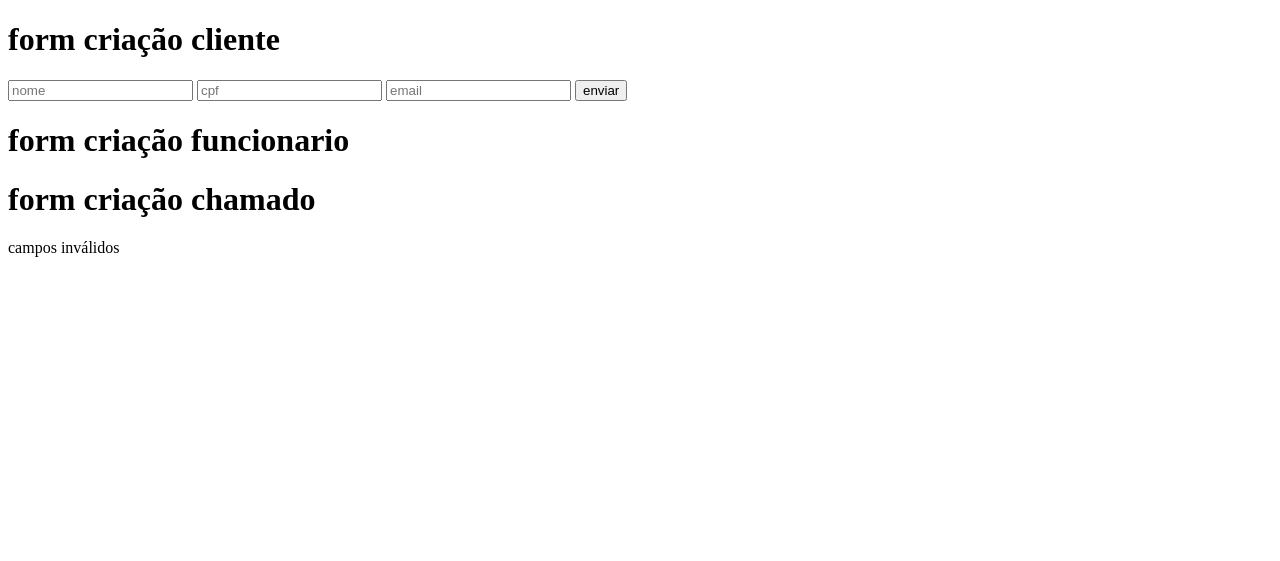
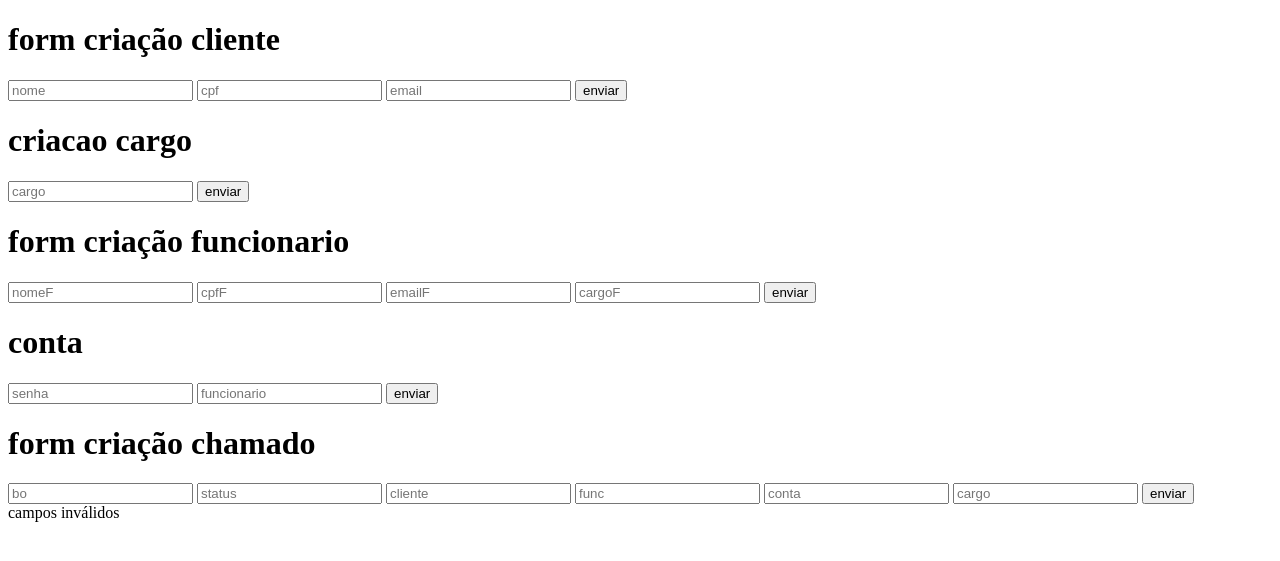
Before and after one commit to JuanPromath/SIstema-de-gest-o-helpDesk, a PHP site: page / in a window 1280 px wide. Shown: the top 561 px of the page. Run offline with PHP 8.4, Linux system fonts and the light colour scheme.

Commit message:
wqeqwewqe

```diff
--- a/projetoUmc/index.php
+++ b/projetoUmc/index.php
@@ -20,9 +20,53 @@
 
     </form>
 
+    <h1>criacao cargo</h1>
+
+    <form action="index.php" method="post">
+
+        <input type="text" sizeof='50' id='cargo' name="cargo" placeholder="cargo">
+
+        <button type="submit">enviar</button>
+
+    </form>
+
     <h1>form criação funcionario</h1>
 
+    <form action="index.php" method="post">
+
+        <input type="text" sizeof='50' id='nomeF' name="nomeF" placeholder="nomeF">
+        <input type="text" sizeof='50' id='cpfF' name="cpfF" placeholder="cpfF">
+        <input type="email" placeholder="emailF" id="emailF" name="emailF">
+        <input type="text" placeholder="cargoF" id="cargoF" name="cargoF">
+
+        <button type="submit">enviar</button>
+
+    </form>
+
+    <h1>conta</h1>
+    <form action="index.php" method="post">
+
+        <input type="text" sizeof='50' id='senha' name="senha" placeholder="senha">
+        <input type="text" placeholder="funcionario" id="funcionario" name="funcionario">
+
+        <button type="submit">enviar</button>
+
+    </form>
+
     <h1>form criação chamado</h1>
+
+    <form action="index.php" method="post">
+
+        <input type="text" sizeof='50' id='bo' name="bo" placeholder="bo">
+        <input type="text" sizeof='50' id='status' name="status" placeholder="status">
+        <input type="text" id="cliente" name="cliente" placeholder="cliente">
+        <input type="text" id="func" name="func" placeholder="func">
+        <input type="text" id="conta" name="conta" placeholder="conta">
+        <input type="text" id="cargo" name="cargo" placeholder="cargo">
+
+        <button type="submit">enviar</button>
+
+    </form>
 
 </body>
 </html>
@@ -46,18 +90,24 @@
         die('campos inválidos');
     }
 
+    function insert($colunas, $valores){
+
+        var_dump($colunas);
+        var_dump($valores);
+        for($i = 0; $i < sizeof($valores);$i++){
+
+            echo $valores[$i];
+
+        }
+
+    }
+
     $consulta = "INSERT INTO Cliente (nome,cpf,email) VALUES('" . $_POST['nome'] . "','" . $_POST['cpf'] . "','" . $_POST['email'] . "')";
-    echo $consulta;
+    //echo $consulta;
+
+    insert(['nome', 'cpf', 'email'], $_POST);
 
     $resposta = mysqli_query($conn,$consulta);
 
-    if($resposta){
-        $consulta2 = 'SELECT * FROM Cliente';
-        $resposta2 = mysqli_query($conn,$consulta2);
-        var_dump($resposta2);
-    }else{
-        echo mysqli_error($conn);
-    }
-
 
 ?>
```
Also changed, not shown: queryCriaDB.sql (+10 -2 lines).
